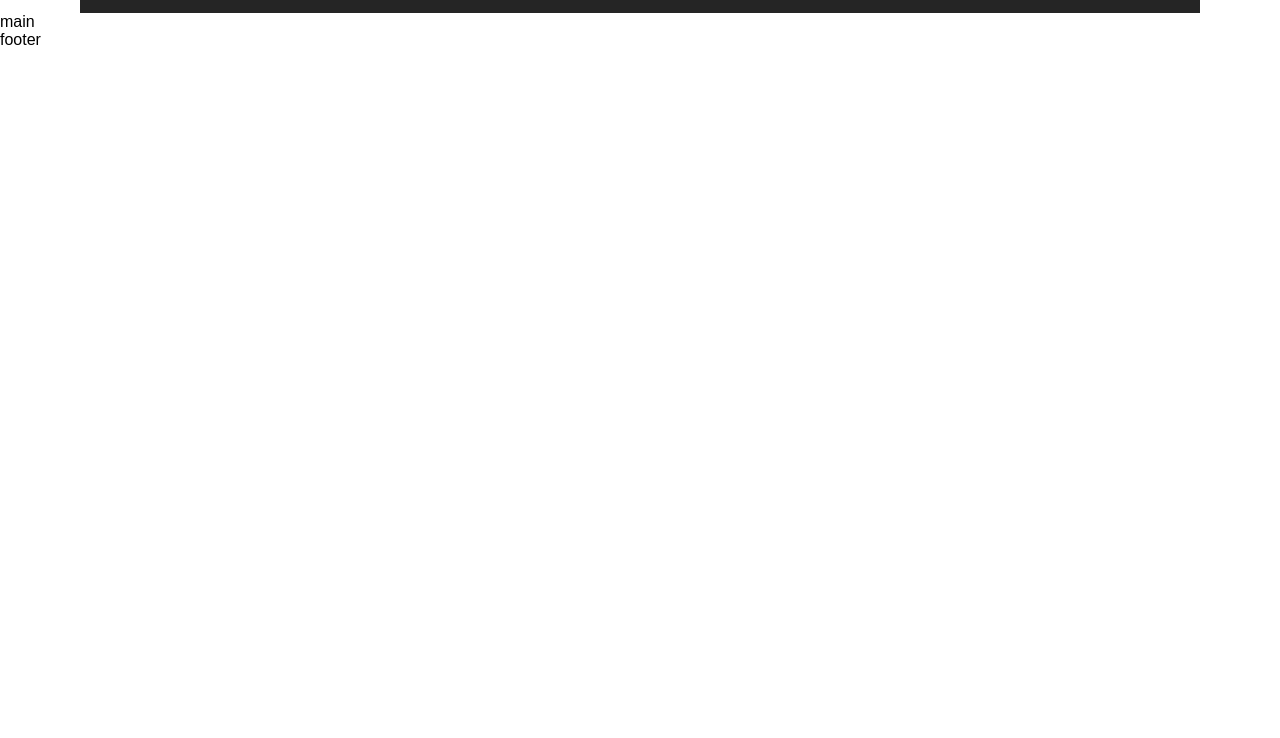
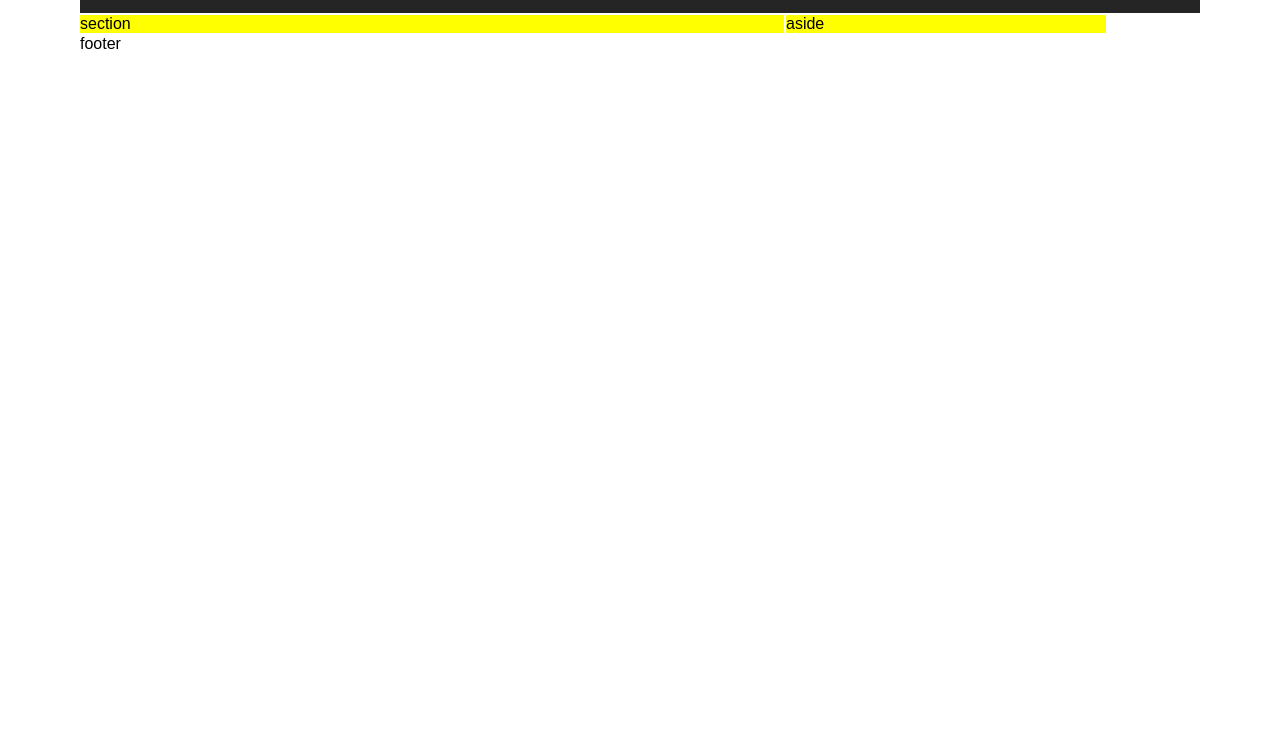
Before and after one commit to mauricioribas/site, a plain HTML site: page index.html in a window 1280 px wide. Shown: the part 62-800 px from the top of the page. Drawn offline with Linux system fonts and the light colour scheme.

Commit message:
configurando conteudo

```diff
--- a/css/style.css
+++ b/css/style.css
@@ -83,6 +83,21 @@ nav ul#button:hover li {
     background: #515152;
 }
 
+main, footer {
+    max-width: 1120px;
+    margin: 0 auto;
+
+    display: flex;
+    flex-wrap: wrap;
+}
+
+main > section.conteudo, aside.banner {
+    background-color: yellow;
+    width: 100%;
+    min-width: 310px;
+    margin: 2px 0;
+}
+
 @media(min-width: 700px){
 
     nav ul#menu {
@@ -101,4 +116,14 @@ nav ul#button:hover li {
     nav ul#button {
         display: none;
     }
+
+    main > section.conteudo {
+        width: 55vw;
+
+    }
+
+    main > aside.banner {
+        width: 25vw;
+        margin-left: 2px;
+    }
 }
--- a/index.html
+++ b/index.html
@@ -31,7 +31,12 @@
         </nav>
     </header>
     <main>
-       main
+        <section class="conteudo">
+            section
+        </section>
+        <aside class="banner">
+            aside
+        </aside>
     </main>
     <footer>
         footer
```
